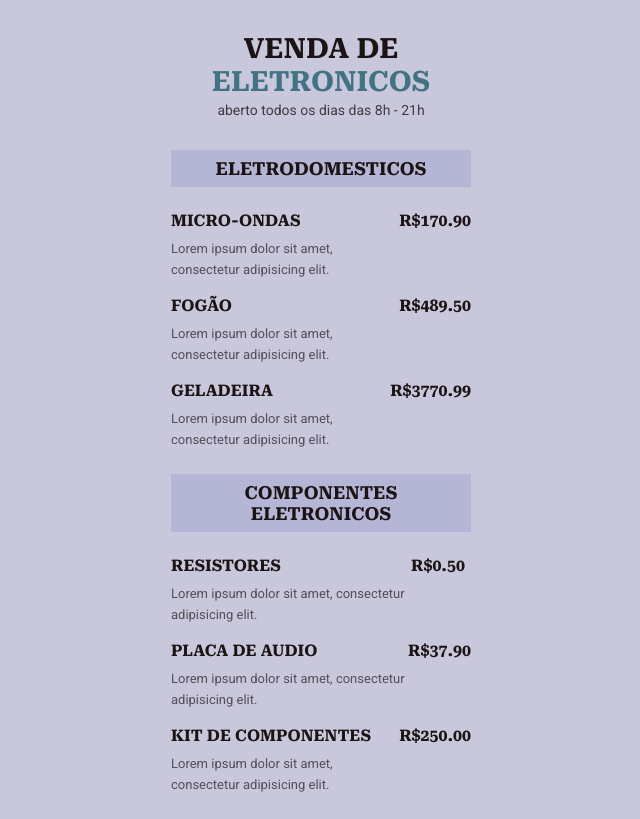
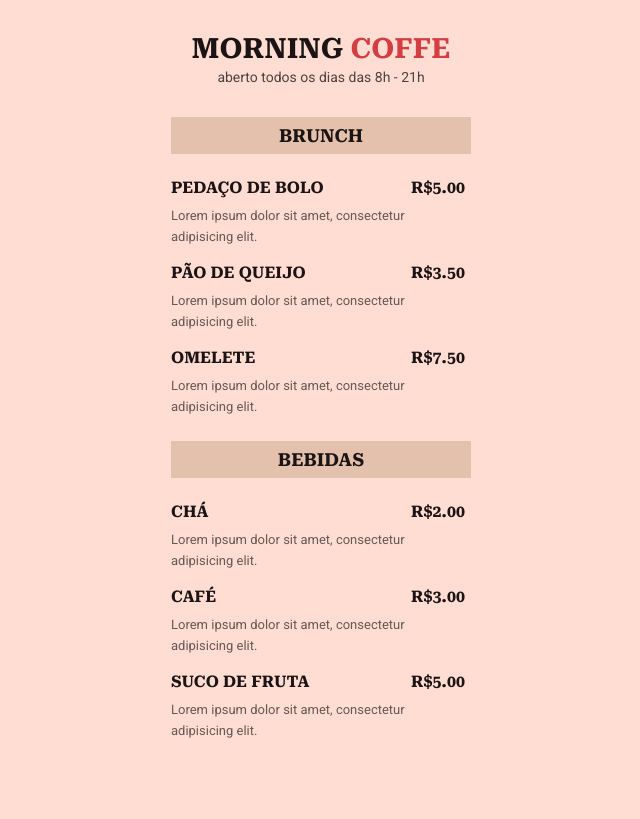
Before and after one commit to W-Wag/Maratona-Explorer-2, a plain HTML site: page index.html in a window 1280 px wide. Shown: the whole page, without its empty margins (319-959 px from the left). Drawn offline with Linux system fonts and the light colour scheme.

Commit message:
atualizando o menu

```diff
--- a/index.html
+++ b/index.html
@@ -11,52 +11,52 @@
 
     <link rel="stylesheet" href="styles.css">
   </head>
-    <body>
+  <body>
 
     <header>
-      <h1>Venda DE <span> Eletronicos </span> </h1>
+      <h1>Morning<span> Coffe </span> </h1>
       <p>aberto todos os dias das 8h - 21h</p>
     </header>
 
       <section>
-        <h2>Eletrodomesticos</h2>
+        <h2>Brunch</h2>
         <ul>
           <li>
             <div class="details">
-              <h3>Micro-Ondas</h3>
+              <h3>Pedaço de Bolo</h3>
               <p class="description">
                 Lorem ipsum dolor sit amet, consectetur adipisicing elit.
               </p>
             </div>
 
             <strong class=".price">
-              R$170.90
+              R$5.00
             </strong>
           </li>
 
            <li>
             <div class="details">
-              <h3>Fogão</h3>
+              <h3>Pão de Queijo</h3>
               <p class="description">
                 Lorem ipsum dolor sit amet, consectetur adipisicing elit.
               </p>
             </div>
 
             <strong class=".price">
-              R$489.50
+              R$3.50
             </strong>
           </li>
 
           <li>
             <div class="details">
-              <h3>Geladeira</h3>
+              <h3>Omelete</h3>
               <p class="description">
                 Lorem ipsum dolor sit amet, consectetur adipisicing elit.
               </p>
             </div>
 
             <strong class=".price">
-              R$3770.99
+              R$7.50
             </strong>
           </li>
         </ul>
@@ -64,49 +64,49 @@
       </section>
 
       <section>
-        <h2>Componentes Eletronicos</h2>
+        <h2>Bebidas</h2>
         <ul>
           <li>
             <div class="details">
-              <h3>Resistores</h3>
+              <h3>chá</h3>
               <p class="description">
                 Lorem ipsum dolor sit amet, consectetur adipisicing elit.
               </p>
             </div>
 
             <strong class=".price">
-              R$0.50
+              R$2.00
             </strong>
           </li>
 
            <li>
             <div class="details">
-              <h3>Placa de audio</h3>
+              <h3>café</h3>
               <p class="description">
                 Lorem ipsum dolor sit amet, consectetur adipisicing elit.
               </p>
             </div>
 
             <strong class=".price">
-              R$37.90
+              R$3.00
             </strong>
           </li>
 
           <li>
             <div class="details">
-              <h3>kit de Componentes</h3>
+              <h3>suco de fruta</h3>
               <p class="description">
                 Lorem ipsum dolor sit amet, consectetur adipisicing elit.
               </p>
             </div>
 
             <strong class=".price">
-              R$250.00
+              R$5.00
             </strong>
           </li>
         </ul>
 
       </section>
 
-    </body>
+  </body>
 </html>
--- a/styles.css
+++ b/styles.css
@@ -5,7 +5,7 @@
 }
 
 body {
-  background-color: #c9c7dc ;
+  background-color: #FFDDD2 ;
   font-family: 'Roboto', sans-serif;
 }
 
@@ -38,7 +38,7 @@ font-size: 28px;
 line-height: 33px;
 }
 header h1 span {
-  color: #417382;
+  color: #D33E43;
 }
 header p {
   font-size: 14px;
@@ -51,7 +51,7 @@ section {
 }
 
 section h2 {
-  background-color: #7f82c646;
+  background-color: #d5b297a1;
   padding: 8px 16px;
   text-align: center;
 
```
